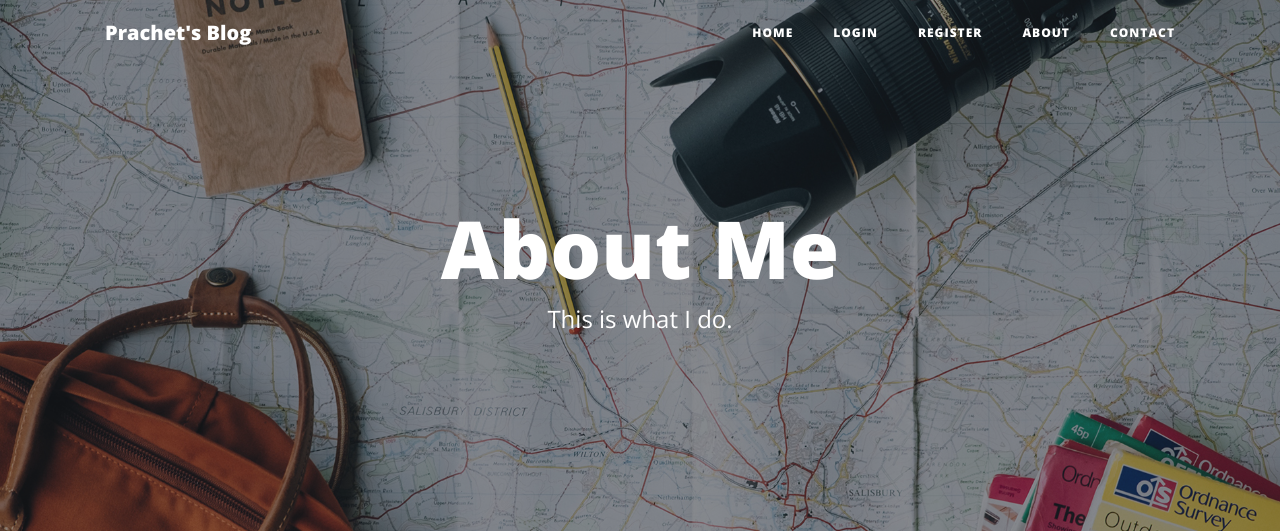
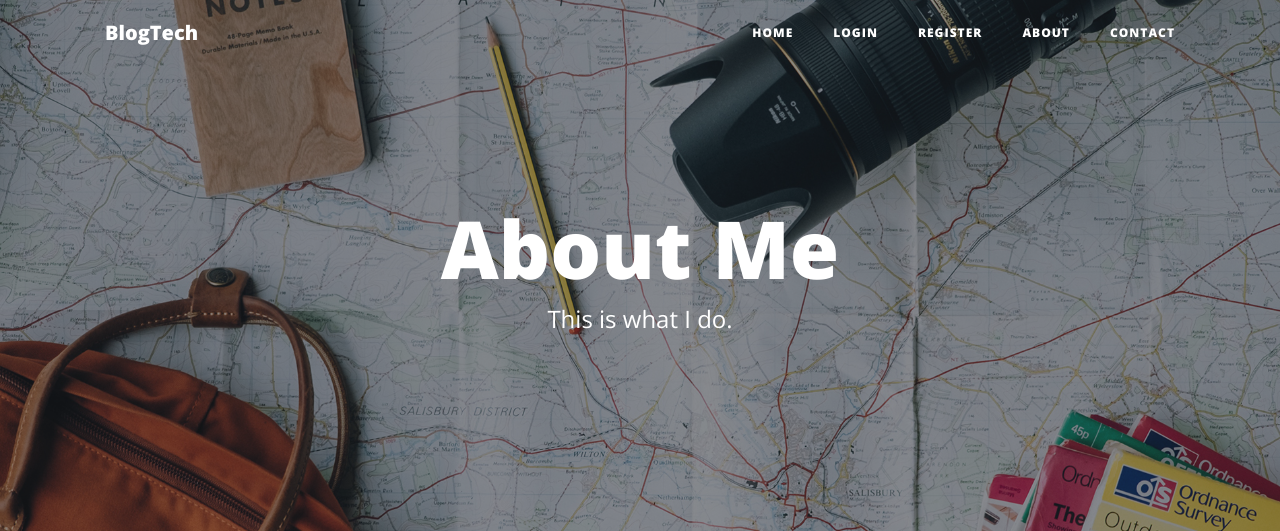
Before and after one commit to PrachetShah/Prachet-Blog, a Flask app: page /about in a window 1280 px wide. Shown: the top 531 px of the page. Run offline with Flask 2, Linux system fonts and the light colour scheme; some libraries are stand-ins or nearby versions.

Commit message:
Update header.html

```diff
--- a/templates/header.html
+++ b/templates/header.html
@@ -8,7 +8,7 @@
   <meta name="description" content="">
   <meta name="author" content="">
 
-  <title>Prachet's Blog Page</title>
+  <title>BlogTech</title>
 
   <!-- Bootstrap core CSS -->
   <link href="{{ url_for('static', filename='vendor/bootstrap/css/bootstrap.min.css') }}" rel="stylesheet">
@@ -31,7 +31,7 @@
   <!-- Navigation -->
   <nav class="navbar navbar-expand-md navbar-light fixed-top" id="mainNav">
     <div class="container">
-      <a class="navbar-brand" href="{{url_for('get_all_posts')}}">Prachet's Blog</a>
+      <a class="navbar-brand" href="{{url_for('get_all_posts')}}">BlogTech</a>
       <button class="navbar-toggler navbar-toggler-right" type="button" data-toggle="collapse" data-target="#navbarResponsive" aria-controls="navbarResponsive" aria-expanded="false" aria-label="Toggle navigation">
         Menu
         <i class="fas fa-bars"></i>
```
